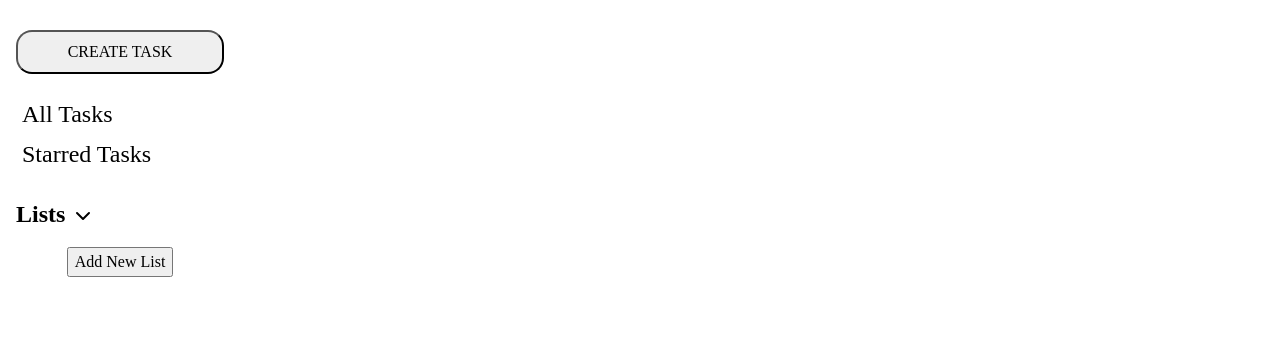
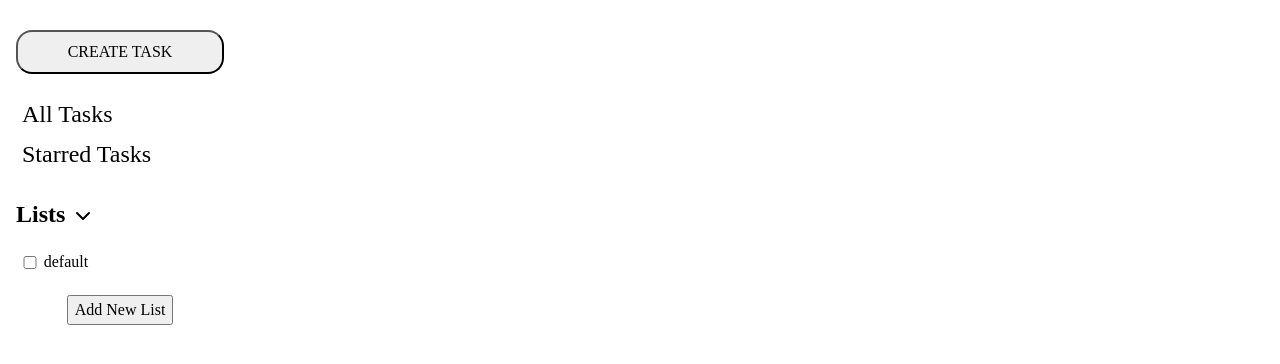
Before and after one commit to StewardRighteous/top-todolist, a website built with webpack: page src/template.html in a window 1280 px wide. Shown: the part 66-430 px from the top of the page. Built offline with nearby package versions, Linux system fonts and the light colour scheme.

Commit message:
show default and available projects list in navigation pane

```diff
--- a/src/css/homepage.css
+++ b/src/css/homepage.css
@@ -72,6 +72,24 @@ nav .list-dropdown button{
     align-self: center;
 }
 
+nav .projects{
+    display: grid;
+    grid-template-rows: 3rem;
+}
+
+nav .projects .project-options{
+    display: grid;
+    grid-template-columns: 0.2fr 1fr 0.3fr;
+    align-items: center;
+}
+
+nav .projects .project-options button{
+    border: 0;
+    background-color: white;
+    width: 30px;
+    height: 30px;
+}
+
 #content{
     grid-area: content;
 }
--- a/src/index.js
+++ b/src/index.js
@@ -1,5 +1,5 @@
 import "./css/css-reset.css";
 import "./css/homepage.css";
+import showAllProjectsInNav from "./js/ui/showAllProjectsInNav.js";
 
-
-console.log("Running");
+showAllProjectsInNav();
--- /dev/null
+++ b/src/js/manager/listManager.js
@@ -0,0 +1,21 @@
+import List from "../models/list.js";
+
+function createListManager() {
+    // initializing list for whole app
+    const listOfProjects = new List();
+
+    // returns the containing project titles in the list
+    function getAllProjectTitles() {
+        const projectTitles = [];
+        for (let project of listOfProjects.allProjects) {
+            let projectTitle = project.projectTitle;
+            projectTitles.push(projectTitle);
+        }
+        return projectTitles;
+    }
+    return {
+        getAllProjectTitles
+    }
+}
+
+export default createListManager();
--- /dev/null
+++ b/src/js/models/list.js
@@ -0,0 +1,27 @@
+import Project from "./project.js";
+
+let instance;
+
+// One list that contains all projects and tasks for the whole app
+export default class List {
+    projects = [new Project("default")];
+
+    constructor() {
+        if (instance) {
+            throw new Error("Only one instance can be created for list");
+        }
+        return this;
+    }
+
+    get allProjects() {
+        return this.projects;
+    }
+
+    addProject({ projectName }) {
+        this.projects.push(new Project(projectName));
+    }
+
+    deleteProject({ projectName }) {
+        this.projects.filter(project => (project.projectName != projectName));
+    }
+}
--- /dev/null
+++ b/src/js/models/project.js
@@ -0,0 +1,14 @@
+export default class Project {
+    _projectTitle;
+
+    constructor(title) {
+        this._projectTitle = title;
+    }
+
+    get projectTitle() {
+        return this._projectTitle;
+    }
+    set projectTitle(value) {
+        this._projectTitle = value;
+    }
+}
--- /dev/null
+++ b/src/js/ui/showAllProjectsInNav.js
@@ -0,0 +1,30 @@
+import deleteImage from "../../img/trash-2.svg";
+import listManager from "../../js/manager/listManager.js"
+
+// show all projects (default + stored ones)
+export default function showAllProjectsInNav() {
+    const navigationPane = document.querySelector("nav");
+    const listSection = navigationPane.querySelector(".lists-section");
+    const projectList = listSection.querySelector(".projects");
+
+    for (let project of listManager.getAllProjectTitles()) {
+        const showProjectContainer = document.createElement("div");
+        showProjectContainer.className = "project-options";
+        const toggleShowProjectCheckbox = document.createElement("input");
+        toggleShowProjectCheckbox.type = "checkbox";
+        const projectTitle = document.createElement("p");
+        projectTitle.textContent = project;
+        const deleteProjectButton = document.createElement("button");
+        const deleteIcon = document.createElement("img");
+        deleteIcon.src = deleteImage;
+        deleteProjectButton.appendChild(deleteIcon);
+
+        if (project == listManager.getAllProjectTitles().at(0)) {
+            showProjectContainer.append(toggleShowProjectCheckbox, projectTitle);
+            projectList.appendChild(showProjectContainer);
+        } else {
+            showProjectContainer.append(toggleShowProjectCheckbox, projectTitle, deleteProjectButton);
+            projectList.appendChild(showProjectContainer);
+        }
+    }
+}
```
Also changed, not shown: src/img/trash-2.svg (added).
